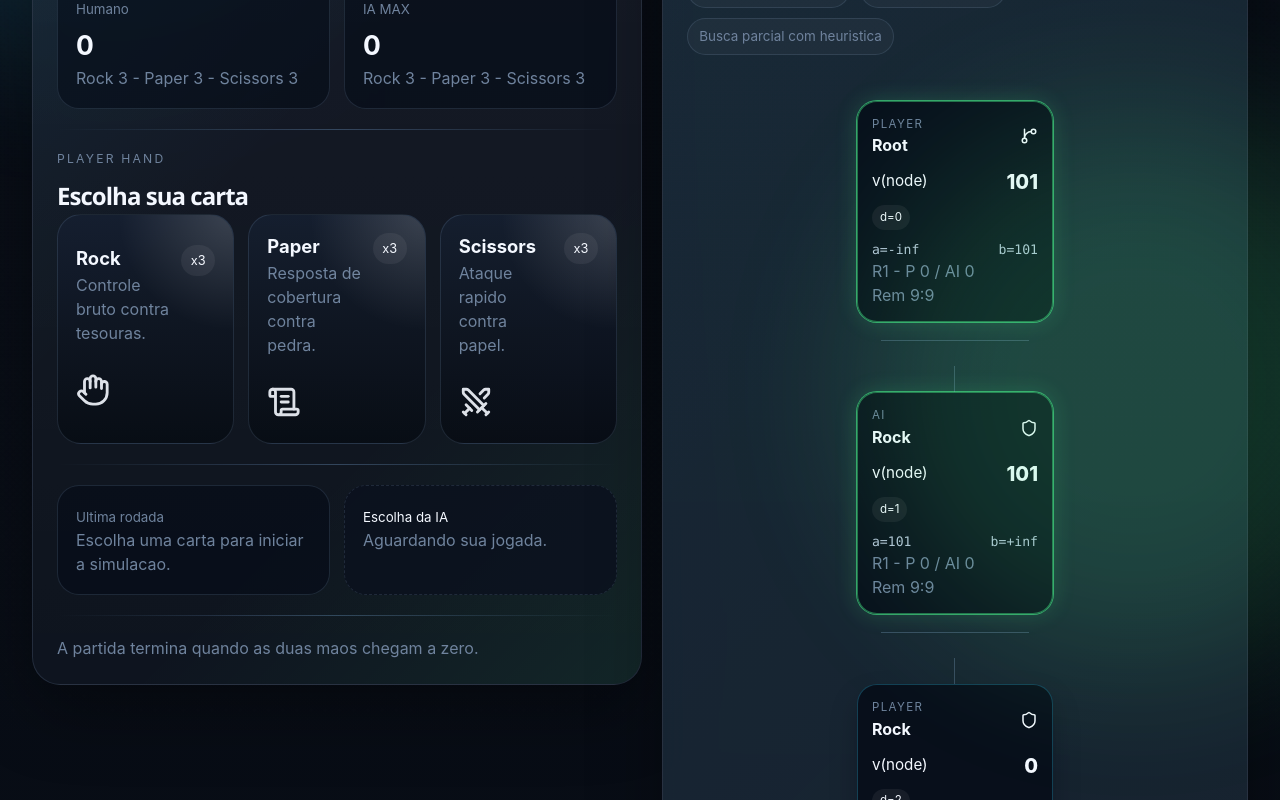
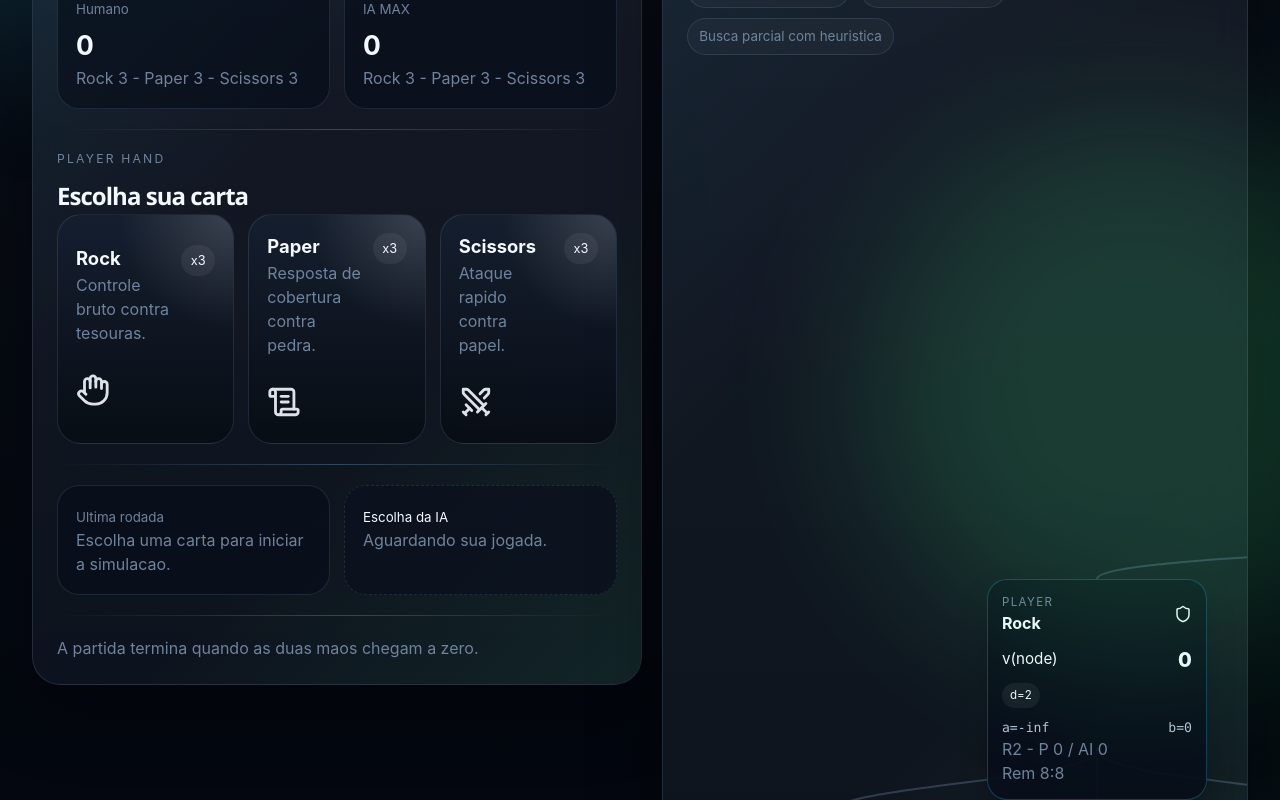
Before and after one commit to Artotz/zero-luck, a React (Vite) app: page / in a window 1280 px wide. Shown: the part 300-1100 px from the top of the page. Built offline with nearby package versions, Linux system fonts and the light colour scheme.

Commit message:
adjusted tree view

```diff
--- a/src/App.css
+++ b/src/App.css
@@ -301,58 +301,46 @@
   z-index: 1;
   padding: 20px 24px 0;
   overflow: auto;
+  min-height: 32rem;
 }
 
-.tree-root,
-.tree-children {
-  display: flex;
-  justify-content: center;
-  gap: 18px;
-  list-style: none;
-  margin: 0;
-  padding: 0;
+.tree-canvas {
+  position: relative;
+  min-width: 100%;
 }
 
-.tree-root {
-  align-items: flex-start;
+.tree-svg {
+  position: absolute;
+  inset: 0;
+  overflow: visible;
 }
 
-.tree-branch {
-  position: relative;
-  display: flex;
-  flex-direction: column;
-  align-items: center;
-  padding-top: 26px;
+.tree-edge {
+  fill: none;
+  stroke: var(--tree-line);
+  stroke-width: 2;
+  stroke-linecap: round;
+  opacity: 0.9;
 }
 
-.tree-branch.has-parent::before {
-  content: '';
+.tree-edge.highlighted {
+  stroke: rgba(76, 255, 145, 0.9);
+  filter: drop-shadow(0 0 10px rgba(76, 255, 145, 0.22));
+}
+
+.tree-edge.pruned {
+  stroke: rgba(160, 174, 196, 0.24);
+  stroke-dasharray: 6 8;
+}
+
+.tree-node-slot {
   position: absolute;
   top: 0;
-  width: 1px;
-  height: 26px;
-  background: var(--tree-line);
-}
-
-.tree-children {
-  position: relative;
-  margin-top: 18px;
-  padding-top: 26px;
-}
-
-.tree-children::before {
-  content: '';
-  position: absolute;
-  top: 0;
-  left: 24px;
-  right: 24px;
-  height: 1px;
-  background: var(--tree-line);
+  left: 0;
 }
 
 .tree-node {
-  min-width: 196px;
-  max-width: 220px;
+  width: 100%;
   border-radius: 20px;
   padding: 14px;
   border: 1px solid var(--border);
--- a/src/components/MinimaxTree.tsx
+++ b/src/components/MinimaxTree.tsx
@@ -6,10 +6,120 @@ interface MinimaxTreeProps {
   highlightedPath: string[]
 }
 
+interface PositionedNode {
+  node: MinimaxNode
+  x: number
+  y: number
+}
+
+interface Edge {
+  from: string
+  to: string
+}
+
+const NODE_WIDTH = 220
+const NODE_HEIGHT = 170
+const HORIZONTAL_GAP = 52
+const VERTICAL_GAP = 68
+const PADDING = 28
+
+function layoutTree(tree: MinimaxNode) {
+  const positioned = new Map<string, PositionedNode>()
+  const edges: Edge[] = []
+  let leafIndex = 0
+  let maxDepth = 0
+
+  const visit = (node: MinimaxNode, depth: number): number => {
+    maxDepth = Math.max(maxDepth, depth)
+    const childCenters = node.children.map((child) => {
+      edges.push({ from: node.id, to: child.id })
+      return visit(child, depth + 1)
+    })
+
+    const centerX =
+      childCenters.length > 0
+        ? childCenters.reduce((sum, value) => sum + value, 0) / childCenters.length
+        : leafIndex++ * (NODE_WIDTH + HORIZONTAL_GAP)
+
+    positioned.set(node.id, {
+      node,
+      x: centerX,
+      y: depth * (NODE_HEIGHT + VERTICAL_GAP),
+    })
+
+    return centerX
+  }
+
+  visit(tree, 0)
+
+  const canvasWidth = Math.max(1, leafIndex) * (NODE_WIDTH + HORIZONTAL_GAP) - HORIZONTAL_GAP + PADDING * 2
+  const canvasHeight = (maxDepth + 1) * NODE_HEIGHT + maxDepth * VERTICAL_GAP + PADDING * 2
+
+  return {
+    nodes: Array.from(positioned.values()),
+    edges,
+    width: canvasWidth,
+    height: canvasHeight,
+  }
+}
+
+const buildEdgePath = (from: PositionedNode, to: PositionedNode) => {
+  const startX = from.x + NODE_WIDTH / 2 + PADDING
+  const startY = from.y + NODE_HEIGHT + PADDING
+  const endX = to.x + NODE_WIDTH / 2 + PADDING
+  const endY = to.y + PADDING
+  const midY = startY + (endY - startY) / 2
+
+  return `M ${startX} ${startY} C ${startX} ${midY}, ${endX} ${midY}, ${endX} ${endY}`
+}
+
 export function MinimaxTree({ tree, highlightedPath }: MinimaxTreeProps) {
+  const highlighted = new Set(highlightedPath)
+  const { nodes, edges, width, height } = layoutTree(tree)
+  const nodeLookup = new Map(nodes.map((entry) => [entry.node.id, entry]))
+
   return (
     <div className="tree-wrapper">
-      <TreeNodeView node={tree} highlightedPath={new Set(highlightedPath)} hasParent={false} />
+      <div className="tree-canvas" style={{ width, height }}>
+        <svg className="tree-svg" width={width} height={height} viewBox={`0 0 ${width} ${height}`} aria-hidden="true">
+          {edges.map((edge) => {
+            const from = nodeLookup.get(edge.from)
+            const to = nodeLookup.get(edge.to)
+
+            if (!from || !to) {
+              return null
+            }
+
+            const edgeHighlighted = highlighted.has(edge.from) && highlighted.has(edge.to)
+
+            return (
+              <path
+                key={`${edge.from}-${edge.to}`}
+                d={buildEdgePath(from, to)}
+                className={clsxEdge(edgeHighlighted, to.node.pruned)}
+              />
+            )
+          })}
+        </svg>
+
+        {nodes.map(({ node, x, y }) => (
+          <div
+            key={node.id}
+            className="tree-node-slot"
+            style={{ width: NODE_WIDTH, transform: `translate(${x + PADDING}px, ${y + PADDING}px)` }}
+          >
+            <TreeNodeView node={node} isHighlighted={highlighted.has(node.id)} />
+          </div>
+        ))}
+      </div>
     </div>
   )
 }
+
+function clsxEdge(isHighlighted: boolean, isPruned: boolean) {
+  if (isPruned) {
+    return 'tree-edge pruned'
+  }
+
+  return isHighlighted ? 'tree-edge highlighted' : 'tree-edge'
+}
--- a/src/components/TreeNodeView.tsx
+++ b/src/components/TreeNodeView.tsx
@@ -5,8 +5,7 @@ import { type CardType, type MinimaxNode } from '../game/types'
 
 interface TreeNodeViewProps {
   node: MinimaxNode
-  highlightedPath: Set<string>
-  hasParent?: boolean
+  isHighlighted: boolean
 }
 
 const iconMap: Record<CardType, typeof Shield> = {
@@ -23,20 +22,13 @@ const getTone = (value: number) => {
   return 'neutral'
 }
 
-export function TreeNodeView({ node, highlightedPath, hasParent = true }: TreeNodeViewProps) {
+export function TreeNodeView({ node, isHighlighted }: TreeNodeViewProps) {
   const Icon = node.move ? iconMap[node.move] : GitBranch
   const tone = getTone(node.value)
 
   return (
-    <ul className={hasParent ? 'tree-children' : 'tree-root'}>
-      <li className={clsx('tree-branch', hasParent && 'has-parent')}>
     <motion.article
-          className={clsx(
-            'tree-node',
-            tone,
-            node.pruned && 'pruned',
-            highlightedPath.has(node.id) && 'highlighted',
-          )}
+      className={clsx('tree-node', tone, node.pruned && 'pruned', isHighlighted && 'highlighted')}
       initial={{ opacity: 0, scale: 0.96 }}
       animate={{ opacity: 1, scale: 1 }}
       transition={{ duration: 0.18 }}
@@ -71,13 +63,5 @@ export function TreeNodeView({ node, highlightedPath, hasParent = true }: TreeNo
         Rem {node.state.playerRemaining}:{node.state.aiRemaining}
       </p>
     </motion.article>
-
-        {node.children.length > 0
-          ? node.children.map((child) => (
-              <TreeNodeView key={child.id} node={child} highlightedPath={highlightedPath} />
-            ))
-          : null}
-      </li>
-    </ul>
   )
 }
```
Lines whose indentation alone changed are shown as unchanged.
